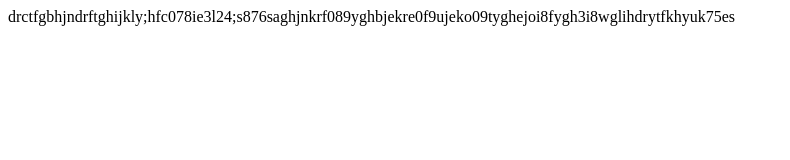
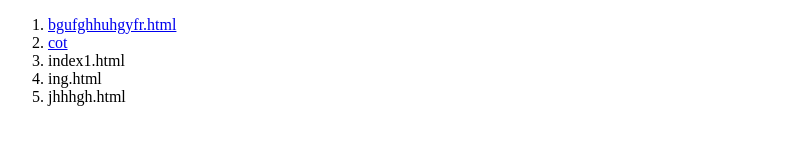
Before and after one commit to 00luna00/00luna00.github.io, a plain HTML site: page index.html in a window 1280 px wide. Shown: the whole page, without its empty margins (0-790 px from the left). Drawn offline with Linux system fonts and the light colour scheme.

Commit message:
Update index.html

```diff
--- a/index.html
+++ b/index.html
@@ -7,6 +7,12 @@
     <title>-_-</title>
 </head>
 <body>
-    drctfgbhjndrftghijkly;hfc078ie3l24;s876saghjnkrf089yghbjekre0f9ujeko09tyghejoi8fygh3i8wglihdrytfkhyuk75es
+    <ol>
+        <li><a href="bgufghhuhgyfr.html">bgufghhuhgyfr.html</a></li>
+         <li><a href="catooo.png">cot</li>
+         <li><a href="index1.html"></a>index1.html</li>
+         <li><a href="ing.html"></a>ing.html</li>
+         <li><a href="jhhhgh.html"></a>jhhhgh.html</li>
+    </ol>
 </body>
 </html>
```
